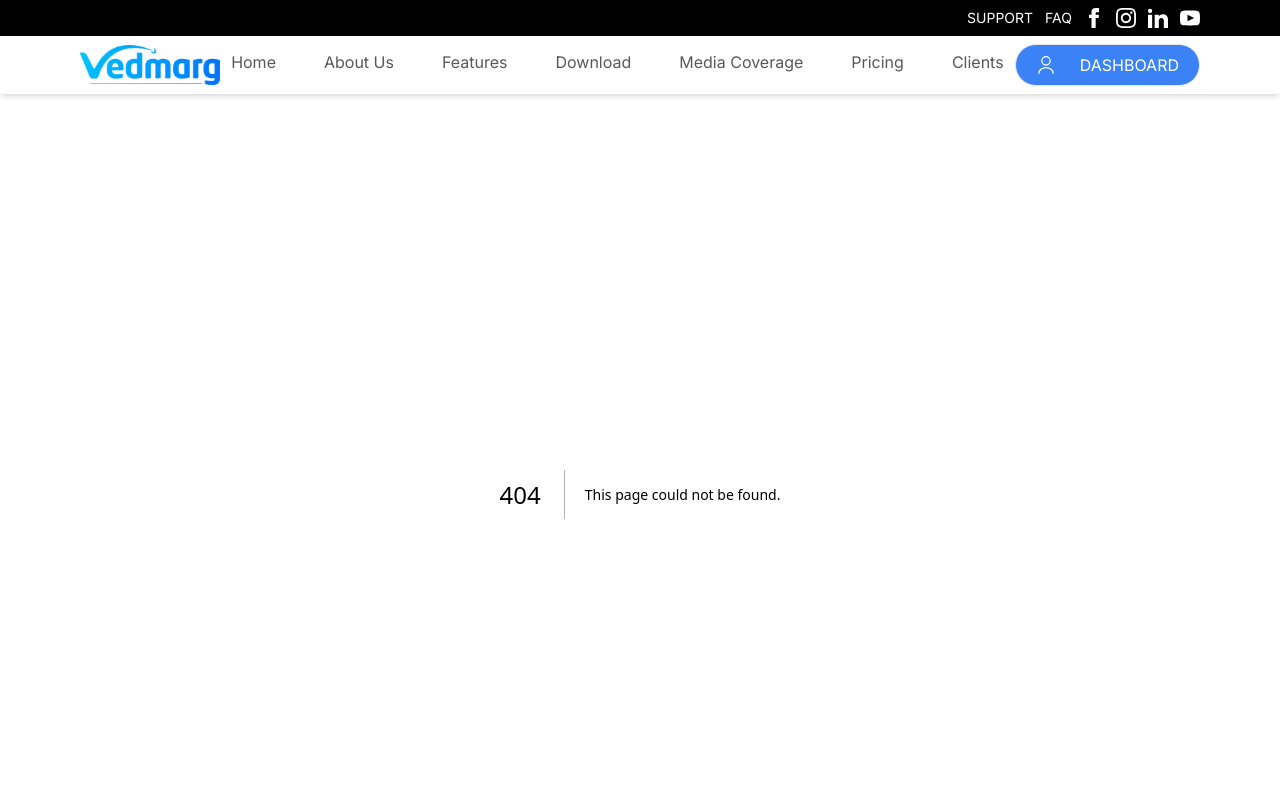
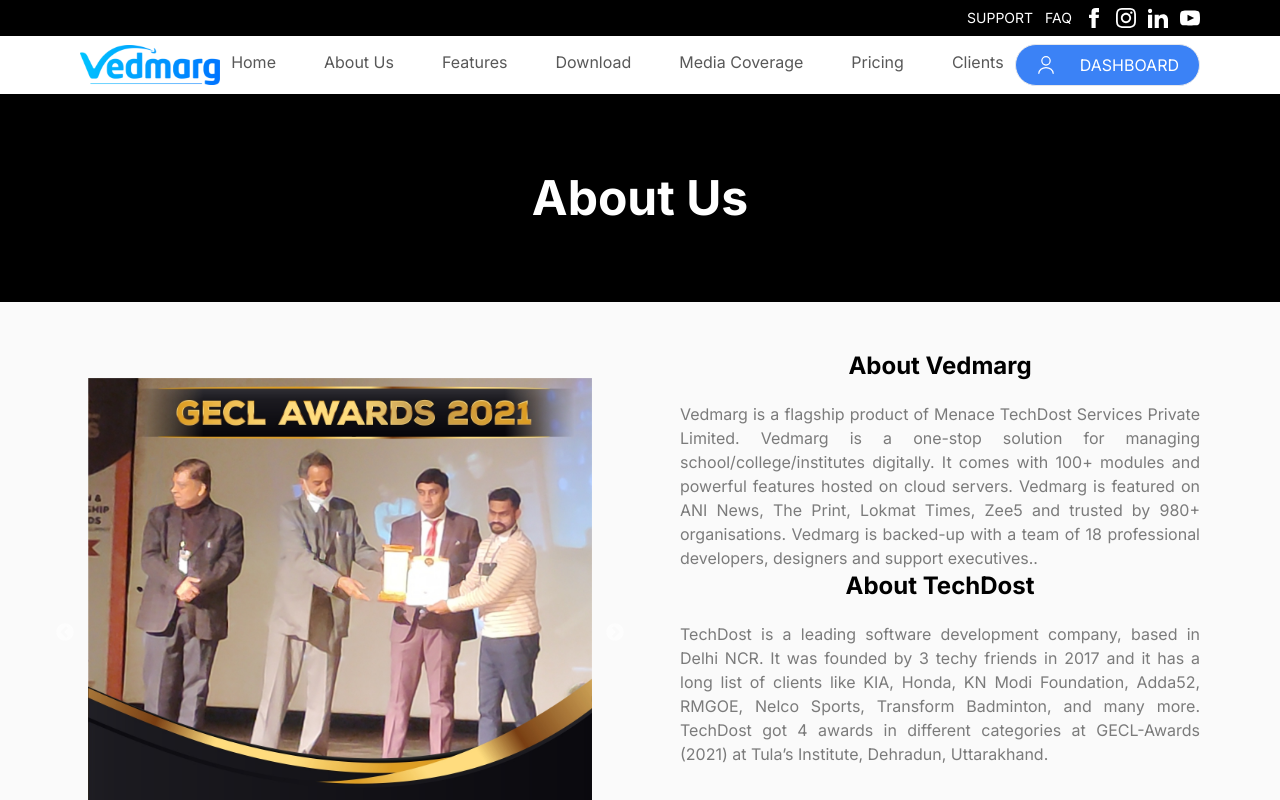
Before and after one commit to oraksoftt/vedmarg, a Next.js app: page /about-us in a window 1280 px wide. Before the commit this address had no page. Shown: the top 800 px of the page. Built offline with nearby package versions, Linux system fonts and the light colour scheme.

Commit message:
issue resolved for deployment

```diff
--- a/components/AboutUs.tsx
+++ b/components/AboutUs.tsx
@@ -58,6 +58,7 @@
                       {ABOUT_SLIDER_PICS.map((value, index) => (
                         <div key={index} className="py-2 pl-2 pr-2 ">
                           <Image
+                            key={index}
                             src={value.image}
                             alt={value.title}
                             width={1000}
--- a/components/Team.tsx
+++ b/components/Team.tsx
@@ -18,7 +18,8 @@
           <ul className="mt-5 grid gap-10 md:grid-cols-2 lg:grid-cols-3  ">
             {TEAM_MEMBERS.map((value, index) => (
               <li
-                key={index}
+                //key={index}
+                key={value.Name}
                 className="flex w-full flex-1 flex-col items-center"
               >
                 <div className="shadow-md p-3 lg:p-6  flex items-center justify-center">
--- a/components/Timeline.tsx
+++ b/components/Timeline.tsx
@@ -60,7 +60,8 @@
           {TIMELINE.map((timeline, key) => (
             <div
               className={`flex ${timeline.area == 'left' ? 'flex-row-reverse' : 'flex-row'} md:contents`}
-              key={key}
+              //key={key}
+              key={timeline.title}
             >
               {timeline.area == 'left' ? (
                 <div className="bg-white col-start-1 col-end-5 p-4 rounded-xl my-4 ml-auto shadow-md">
--- a/constants/index.js
+++ b/constants/index.js
@@ -1,7 +1,7 @@
 // NAVIGATION
 export const NAV_LINKS = [
   { href: "/", key: "home", label: "Home" },
-  { href: "/about", key: "About", label: "About Us" },
+  { href: "/about-us", key: "About", label: "About Us" },
   { href: "/features", key: "features", label: "Features" },
   { href: "/", key: "download", label: "Download" },
   { href: "/", key: "media_coverage", label: "Media Coverage" },
```
Also changed, not shown: app/about-us/page.tsx (renamed from app/about/page.tsx).
